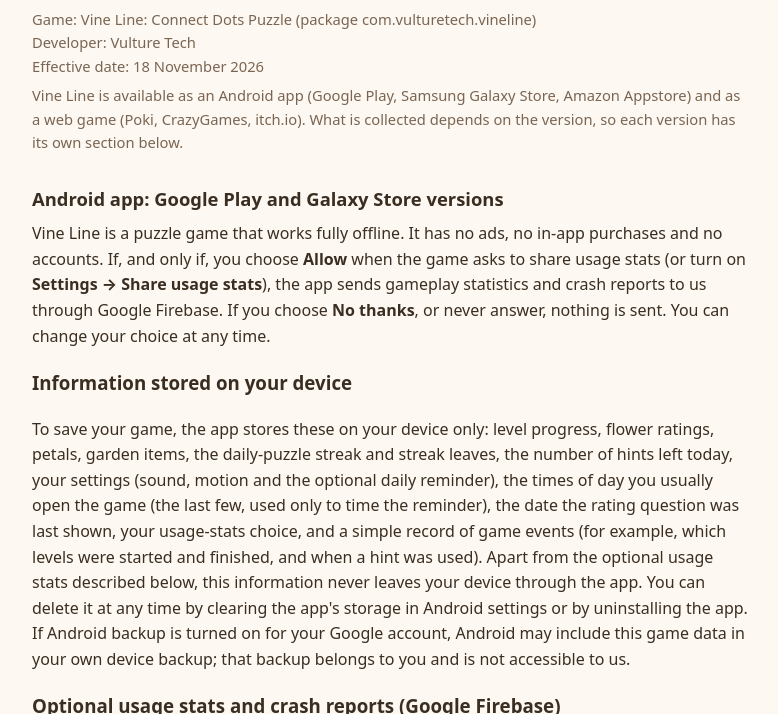
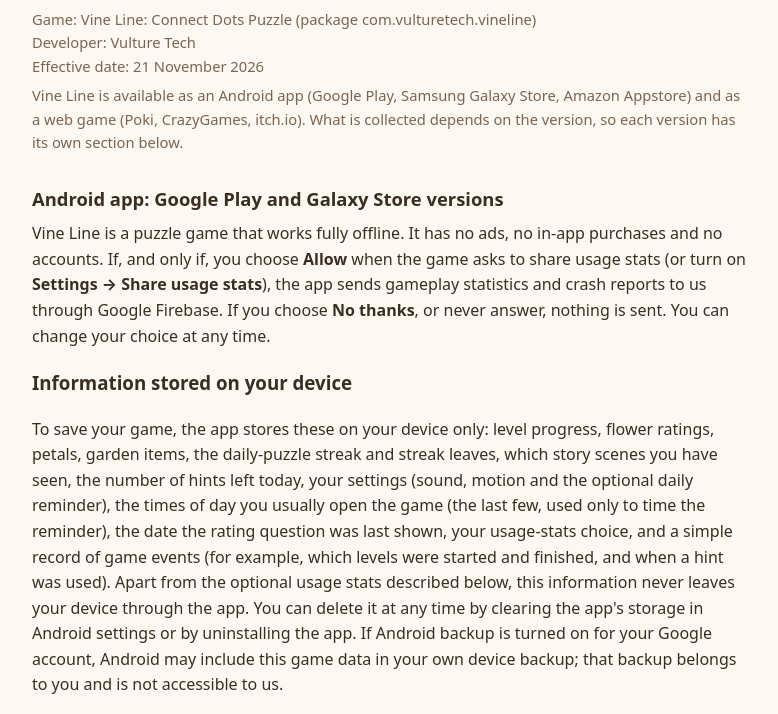
Before and after one commit to HasanGilani/vine-line-privacy, a plain HTML site: page index.html in a window 1280 px wide. Shown: the part 63-777 px from the top of the page, without its empty margins (248-1026 px from the left). Drawn offline with Linux system fonts and the light colour scheme.

Commit message:
Privacy policy: story scene event and on-device story progress (v1.0.3)
Co-Authored-By: Claude Opus 5.5 <noreply@anthropic.com>

```diff
--- a/index.html
+++ b/index.html
@@ -20,7 +20,7 @@
 <body>
 <main>
   <h1>Vine Line Privacy Policy</h1>
-  <p class="meta">Game: Vine Line: Connect Dots Puzzle (package com.vulturetech.vineline)<br>Developer: Vulture Tech<br>Effective date: 18 November 2026</p>
+  <p class="meta">Game: Vine Line: Connect Dots Puzzle (package com.vulturetech.vineline)<br>Developer: Vulture Tech<br>Effective date: 21 November 2026</p>
   <p class="meta">Vine Line is available as an Android app (Google Play, Samsung Galaxy Store, Amazon Appstore) and as a web game (Poki, CrazyGames, itch.io). What is collected depends on the version, so each version has its own section below.</p>
 
   <section>
@@ -29,13 +29,13 @@
   <p>Vine Line is a puzzle game that works fully offline. It has no ads, no in-app purchases and no accounts. If, and only if, you choose <b>Allow</b> when the game asks to share usage stats (or turn on <b>Settings → Share usage stats</b>), the app sends gameplay statistics and crash reports to us through Google Firebase. If you choose <b>No thanks</b>, or never answer, nothing is sent. You can change your choice at any time.</p>
 
   <h3>Information stored on your device</h3>
-  <p>To save your game, the app stores these on your device only: level progress, flower ratings, petals, garden items, the daily-puzzle streak and streak leaves, the number of hints left today, your settings (sound, motion and the optional daily reminder), the times of day you usually open the game (the last few, used only to time the reminder), the date the rating question was last shown, your usage-stats choice, and a simple record of game events (for example, which levels were started and finished, and when a hint was used). Apart from the optional usage stats described below, this information never leaves your device through the app. You can delete it at any time by clearing the app's storage in Android settings or by uninstalling the app. If Android backup is turned on for your Google account, Android may include this game data in your own device backup; that backup belongs to you and is not accessible to us.</p>
+  <p>To save your game, the app stores these on your device only: level progress, flower ratings, petals, garden items, the daily-puzzle streak and streak leaves, which story scenes you have seen, the number of hints left today, your settings (sound, motion and the optional daily reminder), the times of day you usually open the game (the last few, used only to time the reminder), the date the rating question was last shown, your usage-stats choice, and a simple record of game events (for example, which levels were started and finished, and when a hint was used). Apart from the optional usage stats described below, this information never leaves your device through the app. You can delete it at any time by clearing the app's storage in Android settings or by uninstalling the app. If Android backup is turned on for your Google account, Android may include this game data in your own device backup; that backup belongs to you and is not accessible to us.</p>
 
   <h3>Optional usage stats and crash reports (Google Firebase)</h3>
   <p>Only if you opt in, the app uses two Google services: <b>Firebase Analytics</b> (gameplay statistics) and <b>Firebase Crashlytics</b> (crash reports). Google processes this data for us as our service provider under the <a href="https://firebase.google.com/terms/data-processing-terms">Firebase data processing terms</a> and <a href="https://policies.google.com/privacy">Google's Privacy Policy</a>.</p>
   <table>
     <tr><th>What is sent</th><th>Why</th></tr>
-    <tr><td><b>Gameplay events:</b> level started, finished or left (with level number, garden, time taken, number of moves, hints used, flower rating and how much of the board was filled), first-time tutorial steps (for example, the first level opened, first touch, first level finished, whether the daily puzzle and the reminder were offered and accepted), hint used, garden opened, garden item unlocked, rare item found, daily puzzle finished, daily streak ended, a streak leaf used, the "tomorrow" card shown (with how many items it listed), and the app being opened from the daily reminder. Also standard app-usage information that Firebase records automatically, such as first open, session start and length, app version, and when the app was updated.</td><td>To see which levels are too hard or too easy, and improve the game</td></tr>
+    <tr><td><b>Gameplay events:</b> level started, finished or left (with level number, garden, time taken, number of moves, hints used, flower rating and how much of the board was filled), first-time tutorial steps (for example, the first level opened, first touch, first level finished, whether the daily puzzle and the reminder were offered and accepted), hint used, garden opened, garden item unlocked, rare item found, daily puzzle finished, daily streak ended, a streak leaf used, the "tomorrow" card shown (with how many items it listed), the app being opened from the daily reminder, and a story scene shown (the scene number, and whether it was Ellie asking for help or thanking you). Also standard app-usage information that Firebase records automatically, such as first open, session start and length, app version, and when the app was updated.</td><td>To see which levels are too hard or too easy, and improve the game</td></tr>
     <tr><td><b>Crash reports:</b> technical details when the app crashes or hits an error (the error message and code location, the time, the app version and state, whether the app was in the foreground, free memory and disk space).</td><td>To find and fix bugs</td></tr>
     <tr><td><b>Device information:</b> device model and manufacturer, Android version, language, screen size, and the country or region (approximate location that Google works out from the IP address; the IP address itself is not stored by Analytics and is not shown to us).</td><td>To understand errors and which devices to test on</td></tr>
     <tr><td><b>Identifiers:</b> random identifiers created by Firebase for this installation of the app (the Analytics app-instance ID, the Firebase installation ID and a Crashlytics installation ID). They are not linked to your name, email, phone number or Google account.</td><td>To count players and group events and crashes from the same install</td></tr>
```
